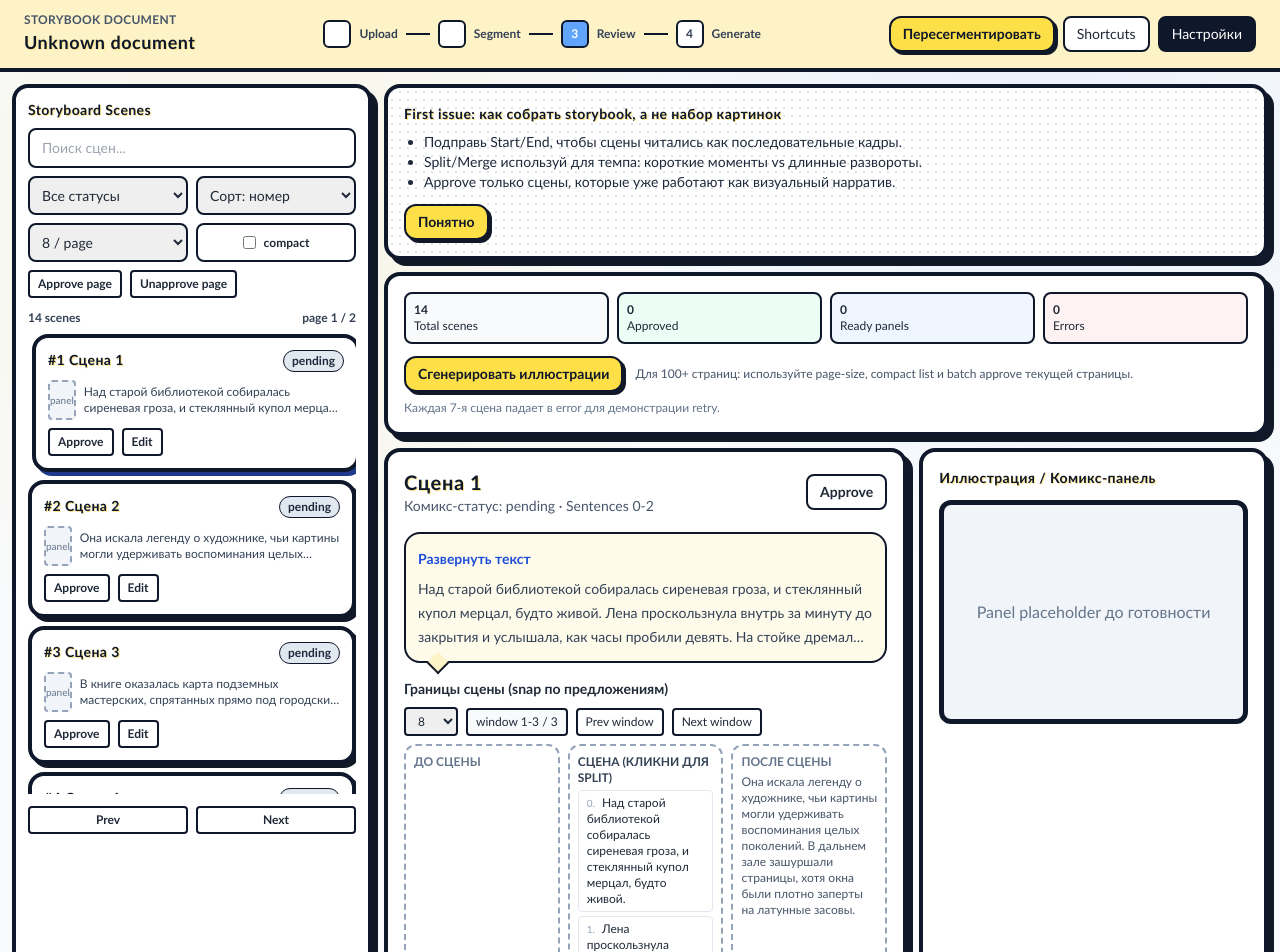
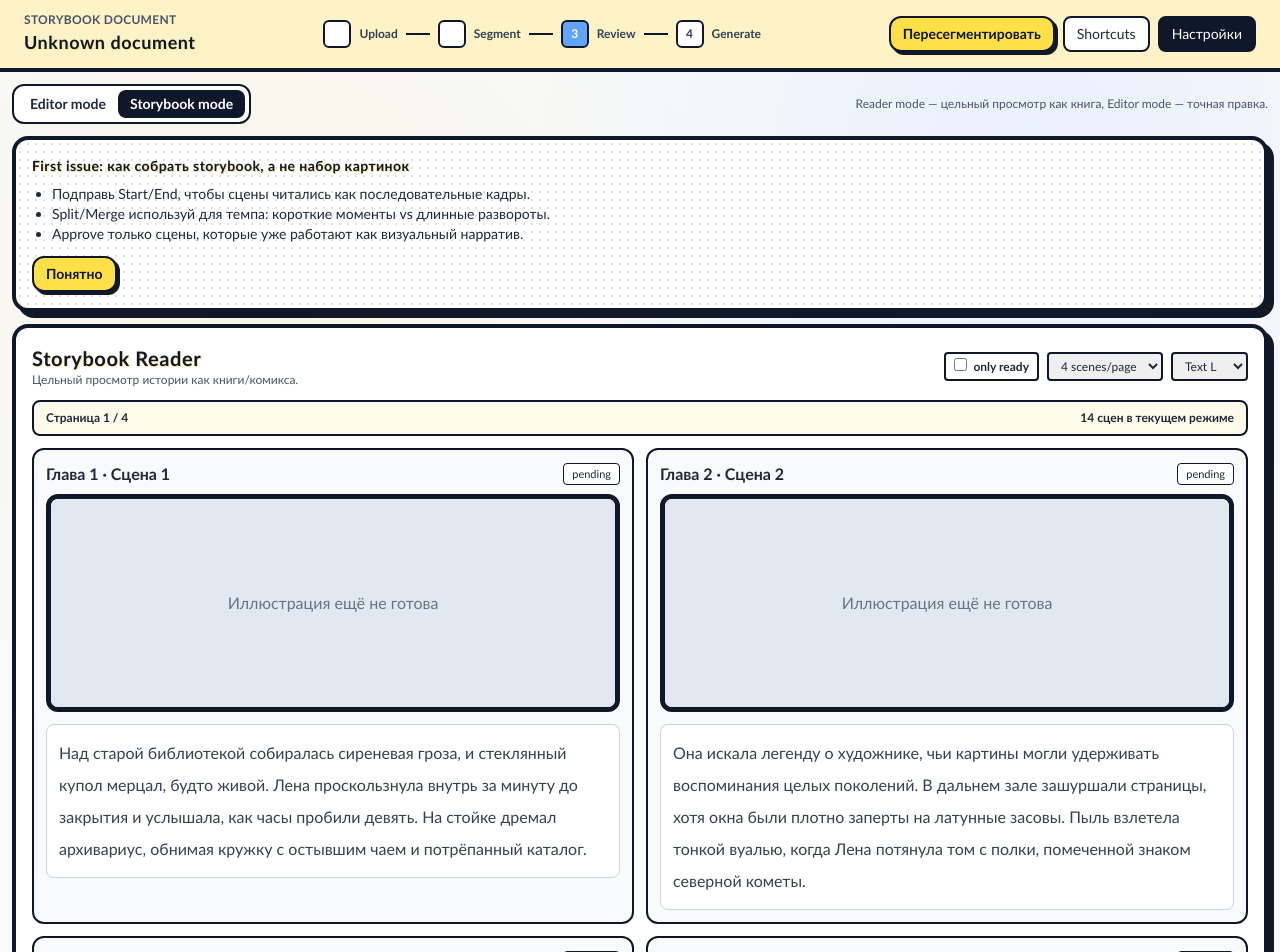
Before and after one commit to vadzimblr/university-project, a Vue app in the folder frontend-mock/: page /doc/1 in a window 1280 px wide. Shown: the top 952 px of the page. Built offline with nearby package versions, Linux system fonts and the light colour scheme.

Commit message:
feat: add dedicated storybook reader mode for cohesive reading

```diff
--- /dev/null
+++ b/frontend-mock/src/components/StorybookReader.vue
@@ -0,0 +1,93 @@
+<script setup lang="ts">
+import { computed, ref } from 'vue';
+import type { Illustration, Scene } from '@/types/models';
+
+const props = defineProps<{
+  scenes: Scene[];
+  illustrations: Record<string, Illustration>;
+}>();
+
+const page = ref(1);
+const scenesPerPage = ref(4);
+const showOnlyReady = ref(false);
+const fontScale = ref<'md' | 'lg'>('lg');
+
+const readerScenes = computed(() => {
+  const base = [...props.scenes].sort((a, b) => a.index - b.index);
+  if (!showOnlyReady.value) return base;
+  return base.filter((s) => s.status === 'ready');
+});
+
+const totalPages = computed(() => Math.max(1, Math.ceil(readerScenes.value.length / scenesPerPage.value)));
+const paged = computed(() => {
+  const safe = Math.min(Math.max(1, page.value), totalPages.value);
+  const start = (safe - 1) * scenesPerPage.value;
+  return readerScenes.value.slice(start, start + scenesPerPage.value);
+});
+
+const textClass = computed(() => (fontScale.value === 'lg' ? 'text-base leading-8' : 'text-sm leading-7'));
+
+function nextPage() {
+  page.value = Math.min(totalPages.value, page.value + 1);
+}
+
+function prevPage() {
+  page.value = Math.max(1, page.value - 1);
+}
+
+function getImage(scene: Scene) {
+  return props.illustrations[scene.id]?.imageUrl;
+}
+</script>
+
+<template>
+  <section class="comic-card bg-white p-4">
+    <div class="mb-3 flex flex-wrap items-center justify-between gap-2">
+      <div>
+        <h2 class="comic-title text-xl font-black">Storybook Reader</h2>
+        <p class="text-xs text-slate-600">Цельный просмотр истории как книги/комикса.</p>
+      </div>
+
+      <div class="flex flex-wrap items-center gap-2 text-xs">
+        <label class="rounded border-2 border-slate-900 bg-white px-2 py-1 font-semibold">
+          <input v-model="showOnlyReady" type="checkbox" class="mr-1" /> only ready
+        </label>
+        <select v-model.number="scenesPerPage" class="rounded border-2 border-slate-900 px-2 py-1">
+          <option :value="2">2 scenes/page</option>
+          <option :value="4">4 scenes/page</option>
+          <option :value="6">6 scenes/page</option>
+        </select>
+        <select v-model="fontScale" class="rounded border-2 border-slate-900 px-2 py-1">
+          <option value="md">Text M</option>
+          <option value="lg">Text L</option>
+        </select>
+      </div>
+    </div>
+
+    <div class="mb-3 flex items-center justify-between rounded-lg border-2 border-slate-900 bg-amber-50 px-3 py-2 text-xs font-semibold">
+      <span>Страница {{ page }} / {{ totalPages }}</span>
+      <span>{{ readerScenes.length }} сцен в текущем режиме</span>
+    </div>
+
+    <div class="grid gap-3 md:grid-cols-2">
+      <article v-for="scene in paged" :key="scene.id" class="rounded-xl border-2 border-slate-900 bg-slate-50 p-3">
+        <div class="mb-2 flex items-center justify-between">
+          <h3 class="font-black">Глава {{ scene.index }} · {{ scene.title }}</h3>
+          <span class="rounded border border-slate-900 bg-white px-2 py-0.5 text-[11px]">{{ scene.status }}</span>
+        </div>
+
+        <div class="panel-frame mb-3">
+          <img v-if="getImage(scene)" :src="getImage(scene)" alt="panel" class="h-52 w-full object-cover" />
+          <div v-else class="flex h-52 items-center justify-center bg-slate-200 text-slate-500">Иллюстрация ещё не готова</div>
+        </div>
+
+        <p class="rounded-lg border border-slate-300 bg-white p-3 text-slate-700" :class="textClass">{{ scene.text }}</p>
+      </article>
+    </div>
+
+    <div class="mt-4 flex justify-between">
+      <button class="rounded border-2 border-slate-900 bg-white px-3 py-1.5 text-sm font-semibold" :disabled="page <= 1" @click="prevPage">← Предыдущая</button>
+      <button class="rounded border-2 border-slate-900 bg-white px-3 py-1.5 text-sm font-semibold" :disabled="page >= totalPages" @click="nextPage">Следующая →</button>
+    </div>
+  </section>
+</template>
--- a/frontend-mock/src/pages/WorkspacePage.vue
+++ b/frontend-mock/src/pages/WorkspacePage.vue
@@ -1,5 +1,5 @@
 <script setup lang="ts">
-import { computed, onMounted, onUnmounted } from 'vue';
+import { computed, onMounted, onUnmounted, ref } from 'vue';
 import { useRoute, useRouter } from 'vue-router';
 import Topbar from '@/components/Topbar.vue';
 import SceneList from '@/components/SceneList.vue';
@@ -8,6 +8,7 @@ import IllustrationPanel from '@/components/IllustrationPanel.vue';
 import PromptModal from '@/components/PromptModal.vue';
 import ShortcutsModal from '@/components/ShortcutsModal.vue';
 import OnboardingBanner from '@/components/OnboardingBanner.vue';
+import StorybookReader from '@/components/StorybookReader.vue';
 import { useDocumentsStore } from '@/stores/documentsStore';
 import { useScenesStore } from '@/stores/scenesStore';
 import { useUiStore } from '@/stores/uiStore';
@@ -17,6 +18,8 @@ const router = useRouter();
 const docs = useDocumentsStore();
 const scenes = useScenesStore();
 const ui = useUiStore();
+
+const workspaceMode = ref<'editor' | 'reader'>('reader');
 
 onMounted(() => {
   const id = String(route.params.id);
@@ -79,8 +82,16 @@ function onKeys(event: KeyboardEvent) {
       @toggle-drawer="ui.leftDrawerOpen = !ui.leftDrawerOpen"
     />
 
+    <div class="mx-auto mt-3 flex w-full max-w-[1680px] items-center justify-between px-3">
+      <div class="rounded-xl border-2 border-slate-900 bg-white p-1 text-sm font-semibold">
+        <button class="rounded-lg px-3 py-1" :class="workspaceMode === 'editor' ? 'bg-slate-900 text-white' : ''" @click="workspaceMode = 'editor'">Editor mode</button>
+        <button class="rounded-lg px-3 py-1" :class="workspaceMode === 'reader' ? 'bg-slate-900 text-white' : ''" @click="workspaceMode = 'reader'">Storybook mode</button>
+      </div>
+      <p class="text-xs text-slate-600">Reader mode — цельный просмотр как книга, Editor mode — точная правка.</p>
+    </div>
+
     <main class="mx-auto grid max-w-[1680px] grid-cols-1 gap-3 p-3 lg:grid-cols-[360px_1fr]">
-      <div :class="['lg:block', ui.leftDrawerOpen ? 'block' : 'hidden']">
+      <div v-if="workspaceMode === 'editor'" :class="['lg:block', ui.leftDrawerOpen ? 'block' : 'hidden']">
         <SceneList
           :scenes="scenes.pagedScenes"
           :illustrations="scenes.illustrations"
@@ -106,10 +117,16 @@ function onKeys(event: KeyboardEvent) {
         />
       </div>
 
-      <section class="space-y-3">
+      <section class="space-y-3" :class="workspaceMode === 'reader' ? 'lg:col-span-2' : ''">
         <OnboardingBanner v-if="ui.showOnboardingBanner" @close="ui.dismissOnboarding()" />
 
-        <div class="comic-card bg-white p-4">
+        <StorybookReader
+          v-if="workspaceMode === 'reader'"
+          :scenes="scenes.scenes"
+          :illustrations="scenes.illustrations"
+        />
+
+        <div v-if="workspaceMode === 'editor'" class="comic-card bg-white p-4">
           <div class="grid gap-2 md:grid-cols-4">
             <div class="rounded-lg border-2 border-slate-900 bg-slate-50 p-2 text-xs"><b>{{ scenes.sceneStats.total }}</b><br />Total scenes</div>
             <div class="rounded-lg border-2 border-slate-900 bg-emerald-50 p-2 text-xs"><b>{{ scenes.sceneStats.approved }}</b><br />Approved</div>
@@ -125,7 +142,7 @@ function onKeys(event: KeyboardEvent) {
           <p class="mt-2 text-xs text-slate-500">Каждая 7-я сцена падает в error для демонстрации retry.</p>
         </div>
 
-        <div v-if="storyboardReady.length" class="comic-card bg-white p-3">
+        <div v-if="workspaceMode === 'editor' && storyboardReady.length" class="comic-card bg-white p-3">
           <p class="comic-title mb-2 text-sm font-black">Storyboard strip (preview результата)</p>
           <div class="flex gap-2 overflow-x-auto pb-1">
             <button
@@ -140,7 +157,7 @@ function onKeys(event: KeyboardEvent) {
           </div>
         </div>
 
-        <div v-if="selectedScene" class="grid gap-3 xl:grid-cols-[1.2fr_0.8fr]">
+        <div v-if="workspaceMode === 'editor' && selectedScene" class="grid gap-3 xl:grid-cols-[1.2fr_0.8fr]">
           <SceneEditor
             :scene="selectedScene"
             @approve="(id, approved) => scenes.approve(id, approved)"
```
Also changed, not shown: 1 other file (tests, documents, lock files or other folders).
